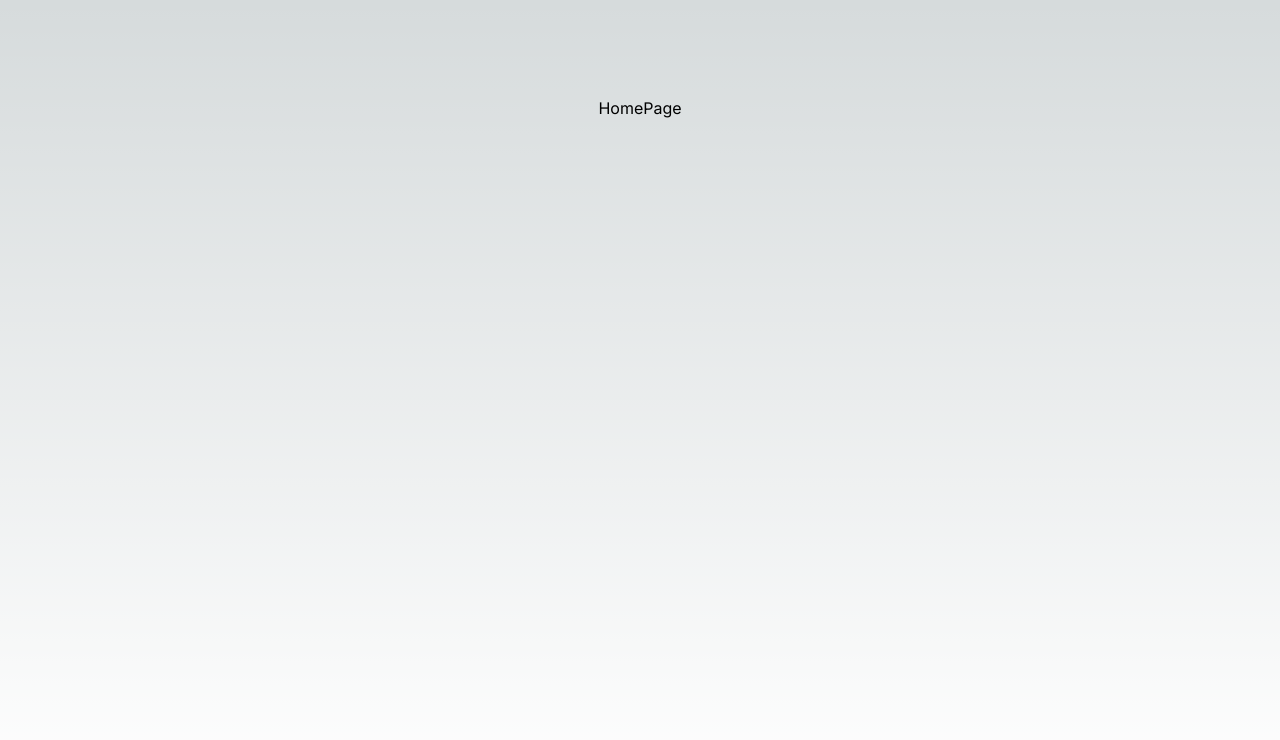
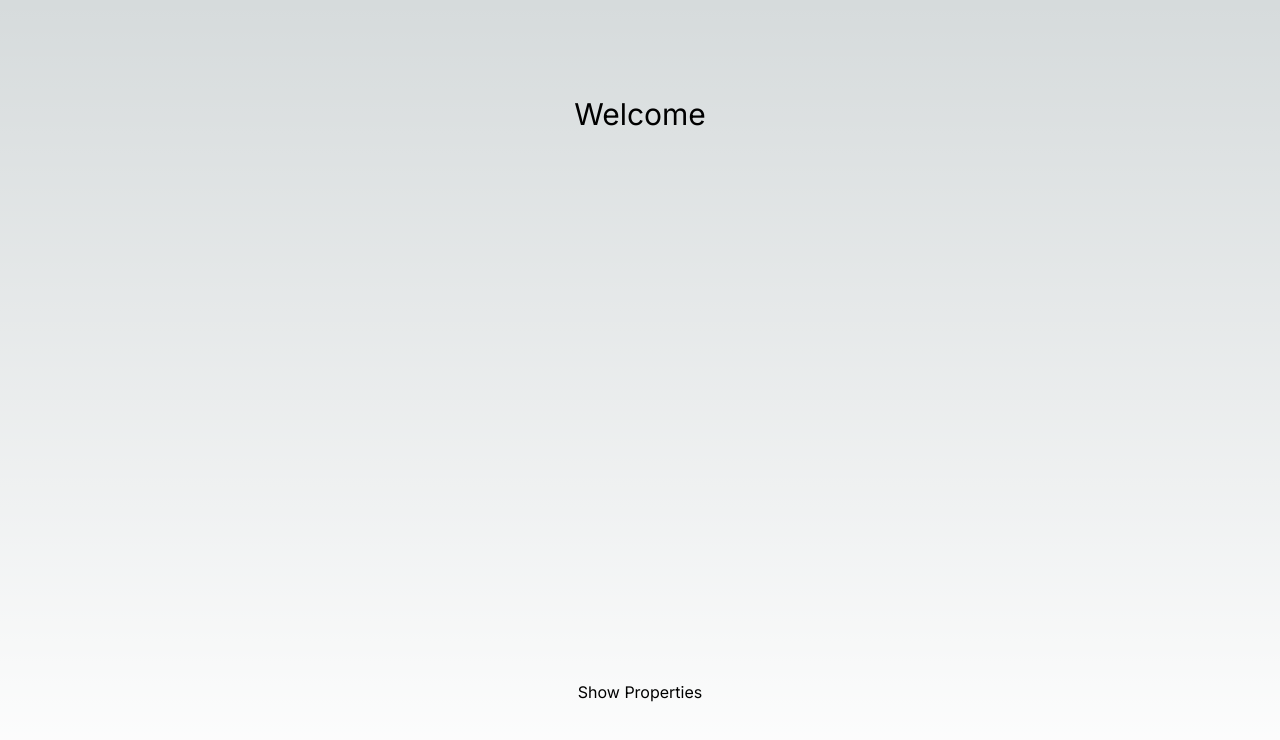
Before and after one commit to SilvesterSpath/nextjs_14_app, a Next.js app: page / in a window 1280 px wide. Shown: the top 740 px of the page. Built offline with nearby package versions, Linux system fonts and the light colour scheme.

Commit message:
link init

```diff
--- a/app/page.tsx
+++ b/app/page.tsx
@@ -1,5 +1,5 @@
 import { Metadata } from 'next';
-import Image from 'next/image';
+import Link from 'next/link';
 
 export const metadata: Metadata = {
   title: 'Home',
@@ -10,7 +10,8 @@
 const HomePage = () => {
   return (
     <main className='flex min-h-screen flex-col items-center justify-between p-24'>
-      <div>HomePage</div>
+      <h1 className='text-3xl'>Welcome</h1>
+      <Link href='/properties'>Show Properties</Link>
     </main>
   );
 };
--- a/app/properties/page.tsx
+++ b/app/properties/page.tsx
@@ -1,7 +1,13 @@
+import Link from 'next/link';
 import React from 'react';
 
 const PropertiesPage = () => {
-  return <div>PropertiesPage</div>;
+  return (
+    <>
+      <h1 className='text-3xl'>Properties</h1>
+      <Link href='/'>Home</Link>
+    </>
+  );
 };
 
 export default PropertiesPage;
```
